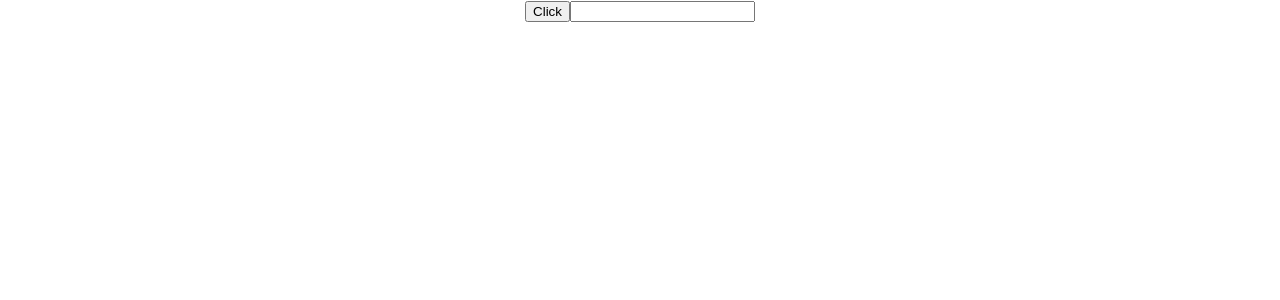
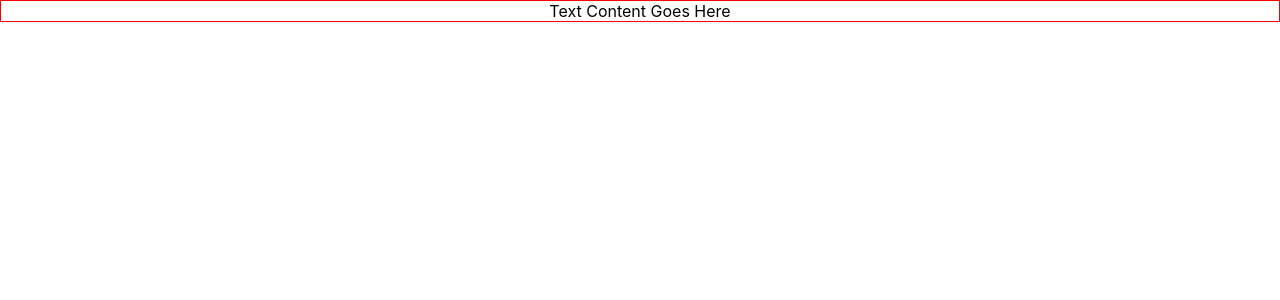
Before and after one commit to ashupandey1620/reacttypescript, a React (Create React App) app: page / in a window 1280 px wide. Shown: the top 300 px of the page. Built offline with nearby package versions, Linux system fonts and the light colour scheme.

Commit message:
Event Listner props

```diff
--- a/src/App.tsx
+++ b/src/App.tsx
@@ -2,17 +2,14 @@
 import './App.css';
 import {Button} from "./Components/Button";
 import {Input} from "./Components/Input";
+import {Container} from "./Components/Container";
 
 function App() {
 
 
   return (
     <div className="App">
-      <Button handleClick={(event,id)=>{
-          console.log("Button Clicked",event);
-      }}
-      />
-        <Input value='' handlechange={(event)=>console.log(event)}/>
+        <Container styles={{border:'1px solid red',padding:''}}/>
     </div>
   );
 }
--- /dev/null
+++ b/src/Components/Container.tsx
@@ -0,0 +1,11 @@
+type ContainerProps = {
+    styles: React.CSSProperties;
+}
+
+export const Container =(props:ContainerProps)=>{
+    return (
+        <div style = {props.styles}>
+            Text Content Goes Here
+        </div>
+    )
+}
```
